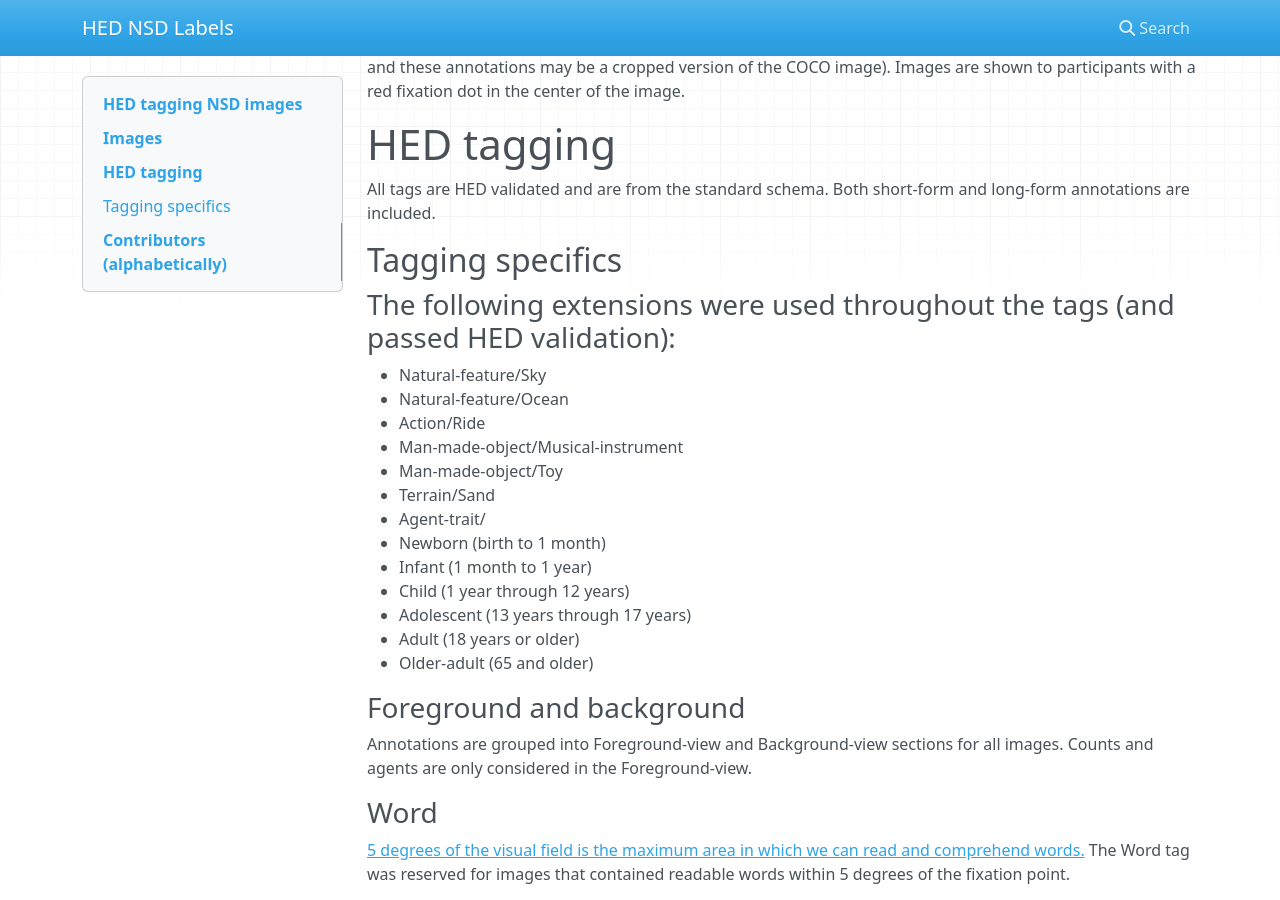
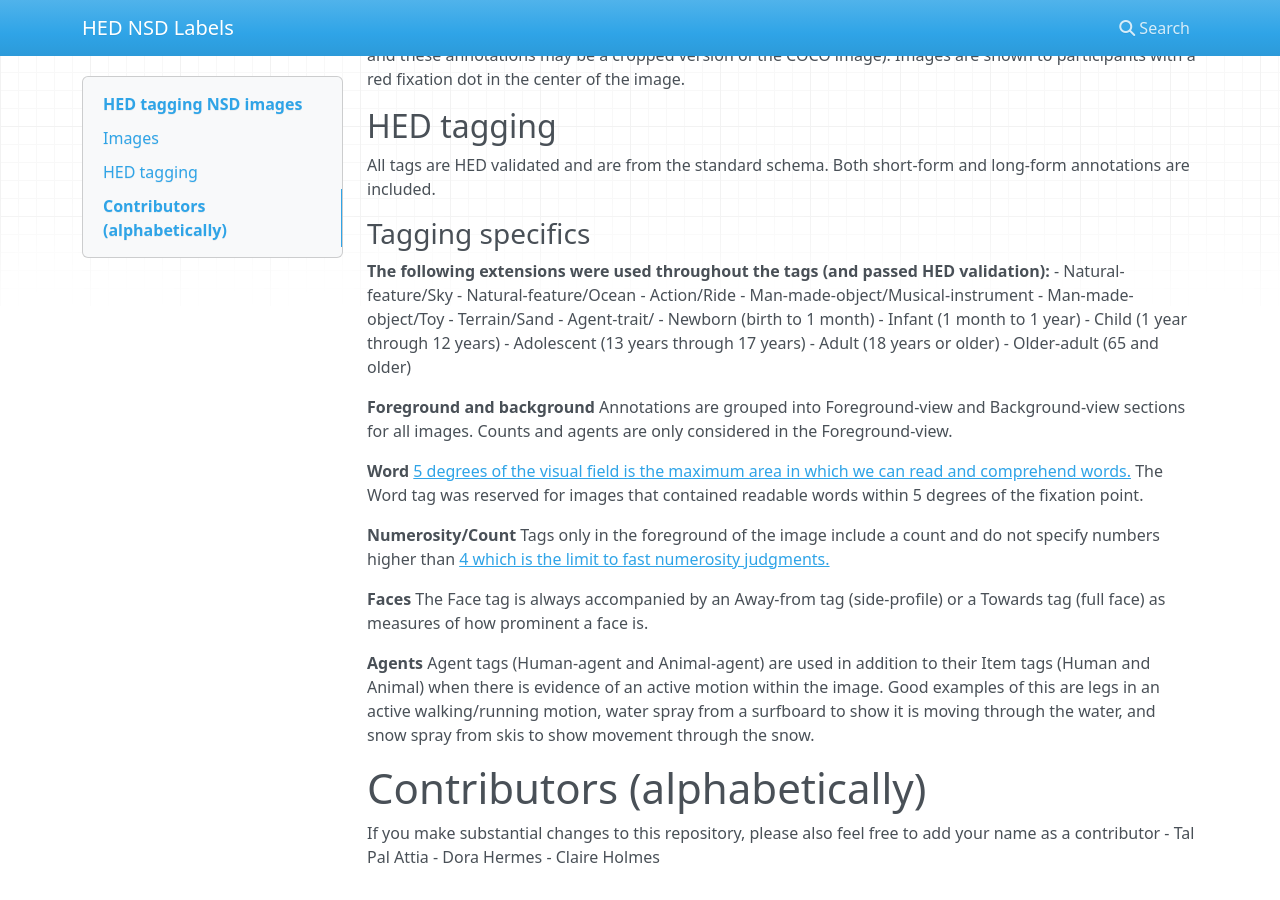
Before and after one commit to MultimodalNeuroimagingLab/nsd_hed_labels, an MkDocs documentation site: the page built from docs/index.md, in a window 1280 px wide and 900 px high, scrolled down 274 px. Built offline with MkDocs 1.6.1, drawn with Linux system fonts in a browser that asks for light colours; nearby versions of some CDN libraries.

Commit message:
Update index.md
Changed formatting after a successful Read the Docs build

```diff
--- a/docs/index.md
+++ b/docs/index.md
@@ -1,14 +1,14 @@
 # HED tagging NSD images
 This repository contains [Hierarchical Event Descriptors (HED)](https://www.hedtags.org/) labels of 1015 images from the [Natural Scenes Dataset (NSD)](https://naturalscenesdataset.org/) images. This is work in progress...
 
-# Images
+## Images
 1000 images and their annotations are included in the shared1000_HED.tsv. An additional 15 images and their annotations are included in notShown_HED.tsv. The column titled nsd_id corresponds to the ID of the image as seen in the NSD. The cocoId column corresponds to the indentifier in [COCO](https://cocodataset.org/#home) (note: the images used for NSD and these annotations may be a cropped version of the COCO image). Images are shown to participants with a red fixation dot in the center of the image.
 
-# HED tagging
+## HED tagging
 All tags are HED validated and are from the standard schema. Both short-form and long-form annotations are included.
 
-## Tagging specifics
-### The following extensions were used throughout the tags (and passed HED validation):
+### Tagging specifics
+**The following extensions were used throughout the tags (and passed HED validation):**
 - Natural-feature/Sky
 - Natural-feature/Ocean
 - Action/Ride
@@ -23,19 +23,19 @@ All tags are HED validated and are from the standard schema. Both short-form and
   - Adult (18 years or older)
   - Older-adult (65 and older)
 
-### Foreground and background
+**Foreground and background**
 Annotations are grouped into Foreground-view and Background-view sections for all images. Counts and agents are only considered in the Foreground-view.
 
-### Word
+**Word**
 [5 degrees of the visual field is the maximum area in which we can read and comprehend words.](https://doi.org/10.1101/2021.09.14.460238) The Word tag was reserved for images that contained readable words within 5 degrees of the fixation point.
 
-### Numerosity/Count
+**Numerosity/Count**
 Tags only in the foreground of the image include a count and do not specify numbers higher than [4 which is the limit to fast numerosity judgments.](https://doi.org/10.1068/p050327)
 
-### Faces
+**Faces**
 The Face tag is always accompanied by an Away-from tag (side-profile) or a Towards tag (full face) as measures of how prominent a face is.
 
-### Agents
+**Agents**
 Agent tags (Human-agent and Animal-agent) are used in addition to their Item tags (Human and Animal) when there is evidence of an active motion within the image. Good examples of this are legs in an active walking/running motion, water spray from a surfboard to show it is moving through the water, and snow spray from skis to show movement through the snow.
 
 # Contributors (alphabetically)
```
